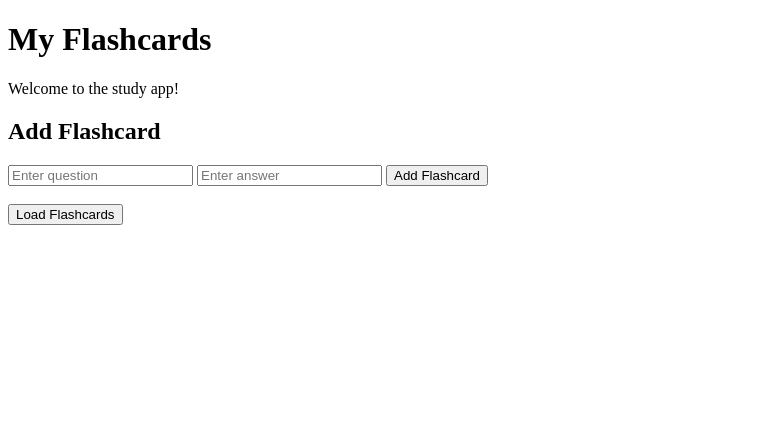
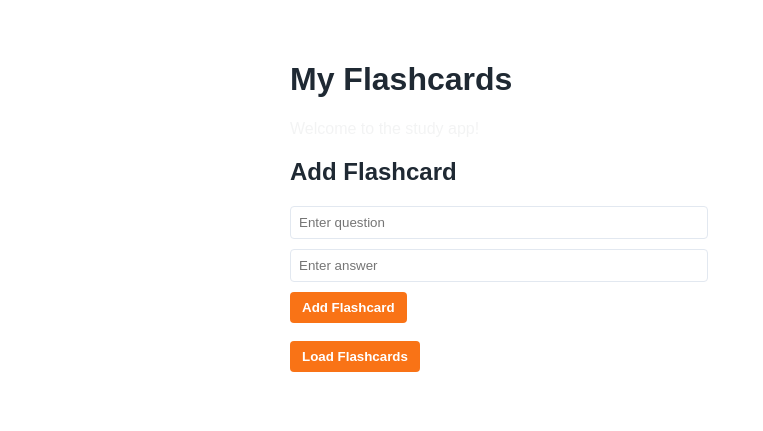
Before and after one commit to slothTaco/study-app, a Python web app: template backend/templates/index.html in a window 1280 px wide. Shown: the top 431 px of the page, without its empty margins (0-763 px from the left). Run offline with Jinja, Linux system fonts and the light colour scheme; the template is opened without the code that fills it, so the values that code supplies are empty.

Commit message:
Improve UI with blue-gray pallette, spacing, and card layout (no functional changes)

```diff
--- /dev/null
+++ b/backend/static/styles.css
@@ -0,0 +1,69 @@
+body {
+	font-family: Arial, sans-serif;
+	background-colour: #EEF2F7;
+	color: #1F2933;
+	margin: 0;
+	padding: 40px;
+}
+
+.container {
+	max-width: 700px;
+	margin: auto;
+}
+
+h1, h2 {
+	color: #1F2933;
+}
+
+p {
+	opacity: 0.05;
+}
+
+input {
+	display: block;
+	width: 100%;
+	max-width: 400px;
+	padding: 8px;
+	margin-bottom: 10px;
+	border: 1px solid #E2E8F0;
+	border-radius: 4px;
+}
+
+button {
+	background-color: #F97316;
+	color: white;
+	border: none;
+	padding: 8px 12px;
+	border-radius: 4px;
+	cursor: pointer;
+	font-weight: bold;
+}
+
+button:hover {
+	opacity: 0.9;
+}
+
+ul {
+	list-style: none;
+	padding: 0;
+	margin-top: 20px;
+}
+
+li {
+	background-colour: #E2E8F0;
+	padding: 14px;
+	margin-bottom: 12px
+	border-radius: 6px;
+	border: 1px solid #CBD5E1;
+	box-shadow: 0 1px 2px rgba(0, 0, 0, 0.05);
+}
+
+.card-content {
+	line-height: 1.6;
+	margin-bottom: 12px;
+}
+
+.delete-btn {
+	background-color: #DC2626;
+	margin-top: 12px;
+}
--- a/backend/templates/index.html
+++ b/backend/templates/index.html
@@ -2,9 +2,10 @@
 <html>
 <head>
 	<title>Study App</title>
+	<link rel="stylesheet" href="{{url_for('static', filename='styles.css') }}">
 </head>
 <body>
-
+<div class="container">
 	<h1>My Flashcards</h1>
 
 	<p>Welcome to the study app!</p>
@@ -33,8 +34,10 @@
 
 		// Display question, answer, and a delete button
 		item.innerHTML = `
+			<div class="card-content">
 				<strong>Q:</strong> ${card.question} <br>
-			<strong>A:</strong> ${card.answer} <br>
+				<strong>A:</strong> ${card.answer}
+			</div>
 			<button onclick="deleteFlashcard(${index})">Delete</button>
 			`;
 
```
Lines whose indentation alone changed are shown as unchanged.
